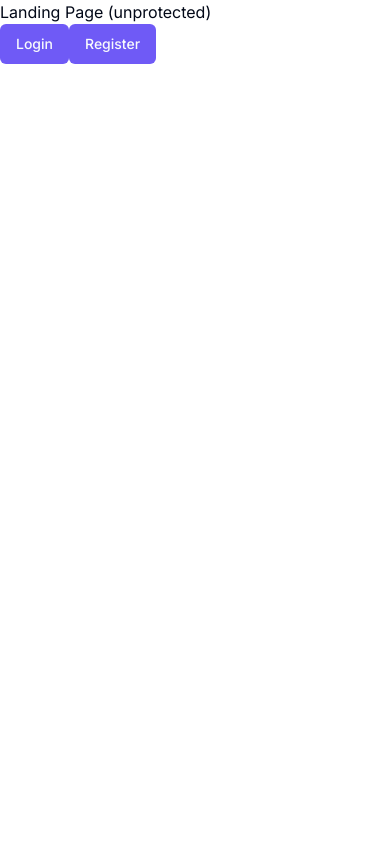
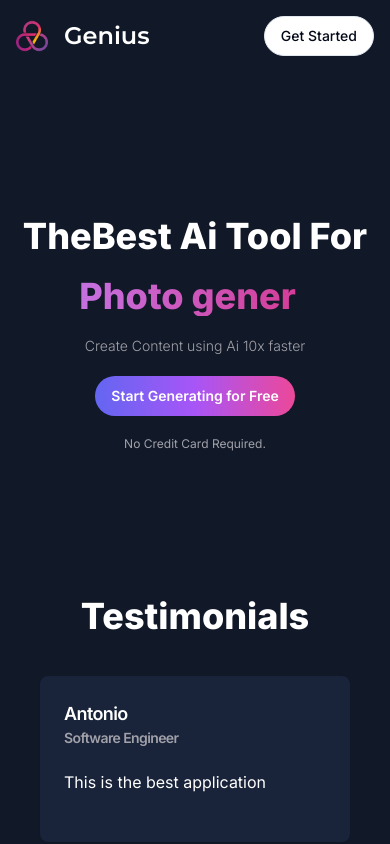
Before and after one commit to ahsanfarooq210/ai-saas-genius, a Next.js app: page / in a window 390 px wide. Built offline with nearby package versions, Linux system fonts and the light colour scheme; no server answers.

Commit message:
website competed

```diff
--- /dev/null
+++ b/app/(landing)/layout.tsx
@@ -0,0 +1,13 @@
+import React from "react";
+
+const LandingLayout = ({ children }: { children: React.ReactNode }) => {
+  return (
+    <main className="h-full bg-[#111827] overflow-auto ">
+      <div className="mx-auto max-w-screen-xl h-full w-full">
+        {children }
+      </div>
+    </main>
+  );
+};
+
+export default LandingLayout;
--- a/app/(landing)/page.tsx
+++ b/app/(landing)/page.tsx
@@ -1,3 +1,6 @@
+import LandingContent from "@/components/landing-content";
+import LandingHero from "@/components/landing-hero";
+import LandingNavbar from "@/components/landing-navbar";
 import { Button } from "@/components/ui/button";
 import Link from "next/link";
 
@@ -5,17 +8,11 @@
 
 const LandingPage = () => {
   return (
-    <div>
-      Landing Page (unprotected)
-      <div>
-        <Link href="/sign-in">
-          <Button>Login</Button>
-        </Link>
-        <Link href="/sign-up">
-          <Button>Register</Button>
-        </Link>
-      </div>
-    </div>
+   <div className="h-full" >
+    <LandingNavbar/>
+    <LandingHero/>
+    <LandingContent/>
+   </div>
   );
 };
 
--- /dev/null
+++ b/components/landing-content.tsx
@@ -0,0 +1,82 @@
+"use client";
+
+import React from "react";
+import { Card, CardContent, CardHeader, CardTitle } from "./ui/card";
+
+const testimoniols = [
+  {
+    name: "Antonio",
+    avatar: "A",
+    title: "Software Engineer",
+    description: "This is the best application",
+  },
+  {
+    name: "Antonio",
+    avatar: "A",
+    title: "Software Engineer",
+    description: "This is the best application",
+  },
+  {
+    name: "Antonio",
+    avatar: "A",
+    title: "Software Engineer",
+    description: "This is the best application",
+  },
+  {
+    name: "Antonio",
+    avatar: "A",
+    title: "Software Engineer",
+    description: "This is the best application",
+  },
+  {
+    name: "Antonio",
+    avatar: "A",
+    title: "Software Engineer",
+    description: "This is the best application",
+  },
+  {
+    name: "Antonio",
+    avatar: "A",
+    title: "Software Engineer",
+    description: "This is the best application",
+  },
+  {
+    name: "Antonio",
+    avatar: "A",
+    title: "Software Engineer",
+    description: "This is the best application",
+  },
+];
+
+const LandingContent = () => {
+  return (
+    <div className="px-10 pb-20">
+      <h2 className="text-center text-white text-4xl font-extrabold mb-10">
+        Testimonials
+      </h2>
+      <div className="grid grid-cols-1 sm:grid-cols-2 md:grid-cols-3 lg:grid-cols-4 gap-4 ">
+        {testimoniols.map((item, index) => {
+          return (
+            <Card
+              key={item.description}
+              className="bg-[#192339] border-none text-white ">
+              <CardHeader className="">
+                <CardTitle className=" flex items-center gap-x-2 ">
+                  <div>
+                    <p className="text-lg "> {item.name} </p>
+                    <p className="text-zinc-400 text-sm "> {item.title} </p>
+                  </div>
+                </CardTitle>
+                <CardContent className="pt-4 px-0">
+                  {item.description}
+                </CardContent>
+              </CardHeader>
+            </Card>
+          );
+        })}
+      </div>
+    </div>
+  );
+};
+
+export default LandingContent;
--- /dev/null
+++ b/components/landing-hero.tsx
@@ -0,0 +1,50 @@
+"use client";
+import { useAuth } from "@clerk/nextjs";
+import Link from "next/link";
+import React from "react";
+import TypewriterComponent from "typewriter-effect";
+import { Button } from "@/components/ui/button";
+
+const LandingHero = () => {
+  const { isSignedIn } = useAuth();
+
+  return (
+    <div className="text-white font-bold py-36 text-center space-y-5">
+      <div className="text-4xl sm:text-5xl md:text-6xl lg:text-7xl space-y-5 font-extrabold ">
+        <h1>TheBest Ai Tool For</h1>
+        <div className="text-transparent bg-clip-text bg-gradient-to-r from-purple-400 to-pink-600">
+          <TypewriterComponent
+            options={{
+              strings: [
+                "ChatBot",
+                "Photo generation",
+                "Music Generation",
+                "Code Generation",
+                "Video Generation",
+              ],
+              autoStart: true,
+              loop: true,
+            }}
+          />
+        </div>
+      </div>
+      <div className="text-sm md:text-xl font-light text-zinc-400 ">
+        Create Content using Ai 10x faster
+      </div>
+      <div>
+        <Link href={isSignedIn ? "/dashboard" : "/sign-up"}>
+          <Button
+            className="md:text-lg p-4 md:p-6 rounded-full font-semibold "
+            variant="premium">
+            Start Generating for Free
+          </Button>
+        </Link>
+      </div>
+      <div className="text-zinc-400 text-xs md:text-sm font-normal">
+        No Credit Card Required.
+      </div>
+    </div>
+  );
+};
+
+export default LandingHero;
--- /dev/null
+++ b/components/landing-navbar.tsx
@@ -0,0 +1,39 @@
+"use client";
+
+import React from "react";
+import { Montserrat } from "next/font/google";
+import { useAuth } from "@clerk/nextjs";
+import Link from "next/link";
+import Image from "next/image";
+import { cn } from "@/lib/utils";
+import { Button } from "@/components/ui/button";
+
+const font = Montserrat({
+  weight: "600",
+  subsets: ["latin"],
+});
+const LandingNavbar = () => {
+  const { isSignedIn } = useAuth();
+
+  return (
+    <nav className="p-4 bg-transparent flex items-center justify-between">
+      <Link href="/" className="flex items-center">
+        <div className="relative h-8 w-8 mr-4 flex">
+          <Image fill alt="logo" src="/logo.png" />
+        </div>
+        <h1 className={cn("text-2xl font-bold text-white", font.className)}>
+          Genius
+        </h1>
+      </Link>
+      <div className="flex items-center gap-x-2">
+        <Link href={isSignedIn ? "/dashboard" : "/sign-up"}>
+          <Button variant="outline" className="rounded-full ">
+            Get Started
+          </Button>
+        </Link>
+      </div>
+    </nav>
+  );
+};
+
+export default LandingNavbar;
--- a/package.json
+++ b/package.json
@@ -44,6 +44,7 @@
     "tailwindcss": "3.3.3",
     "tailwindcss-animate": "^1.0.6",
     "typescript": "5.1.6",
+    "typewriter-effect": "^2.20.1",
     "zod": "^3.21.4",
     "zustand": "^4.4.1"
   }
```
Also changed, not shown: 1 other file (tests, documents, lock files or other folders).
